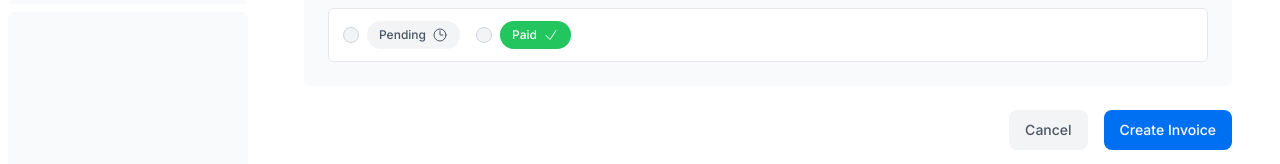
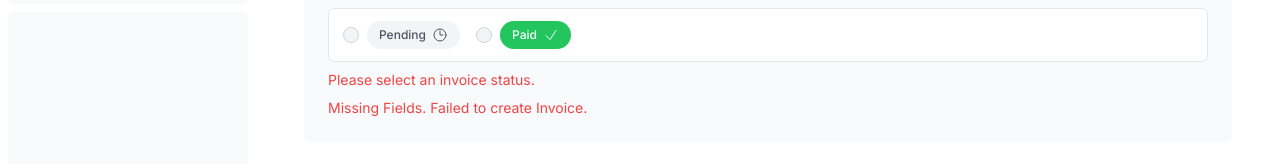
Before and after one commit to lbgeist/nextjsfoundations, a Next.js app: page /dashboard/invoices/create in a window 1280 px wide. Both pictures are taken after typing "5" into the empty fields and a click on the button "Create Invoice". Shown: the part 340-504 px from the top of the page. Built offline with nearby package versions, Linux system fonts and the light colour scheme; no server answers; the database is empty; a web font is replaced by a local one.

Commit message:
create and edit invoice pages with accessibility

```diff
--- a/app/lib/actions.ts
+++ b/app/lib/actions.ts
@@ -69,13 +69,25 @@
   redirect('/dashboard/invoices');
 }
 
-export async function updateInvoice(id: string, formData: FormData) {
-  const { customerId, amount, status } = UpdateInvoice.parse({
+export async function updateInvoice(
+  id: string,
+  prevState: State,
+  formData: FormData
+) {
+  const validatedFields = UpdateInvoice.safeParse({
     customerId: formData.get('customerId'),
     amount: formData.get('amount'),
     status: formData.get('status'),
   });
 
+  if (!validatedFields.success) {
+    return {
+      errors: validatedFields.error.flatten().fieldErrors,
+      message: 'Missing Fields. Failed to Update Invoice.',
+    };
+  }
+
+  const { customerId, amount, status } = validatedFields.data;
   const amountInCents = amount * 100;
 
   try {
@@ -85,8 +97,7 @@
       WHERE id = ${id}
     `;
   } catch (error) {
-    // Log error to console for now
-    console.error(error);
+    return { message: 'Database Error. Failed to Update Invoice.' };
   }
 
   revalidatePath('/dashboard/invoices');
--- a/app/ui/invoices/create-form.tsx
+++ b/app/ui/invoices/create-form.tsx
@@ -15,6 +15,7 @@
 export default function Form({ customers }: { customers: CustomerField[] }) {
   const initialState: State = { message: null, errors: {} };
   const [state, formAction] = useActionState(createInvoice, initialState);
+
   return (
     <form action={formAction}>
       <div className="rounded-md bg-gray-50 p-4 md:p-6">
@@ -66,8 +67,17 @@
                 step="0.01"
                 placeholder="Enter USD amount"
                 className="peer block w-full rounded-md border border-gray-200 py-2 pl-10 text-sm outline-2 placeholder:text-gray-500"
+                aria-describedby="amount-error"
               />
               <CurrencyDollarIcon className="pointer-events-none absolute left-3 top-1/2 h-[18px] w-[18px] -translate-y-1/2 text-gray-500 peer-focus:text-gray-900" />
+            </div>
+            <div id="amount-error" aria-live="polite" aria-atomic="true">
+              {state.errors?.amount &&
+                state.errors.amount.map((error: string) => (
+                  <p className="mt-2 text-sm text-red-500" key={error}>
+                    {error}
+                  </p>
+                ))}
             </div>
           </div>
         </div>
@@ -86,6 +96,7 @@
                   type="radio"
                   value="pending"
                   className="h-4 w-4 cursor-pointer border-gray-300 bg-gray-100 text-gray-600 focus:ring-2"
+                  aria-describedby="status-error"
                 />
                 <label
                   htmlFor="pending"
@@ -101,6 +112,7 @@
                   type="radio"
                   value="paid"
                   className="h-4 w-4 cursor-pointer border-gray-300 bg-gray-100 text-gray-600 focus:ring-2"
+                  aria-describedby="status-error"
                 />
                 <label
                   htmlFor="paid"
@@ -110,6 +122,17 @@
                 </label>
               </div>
             </div>
+          </div>
+          <div id="status-error" aria-live="polite" aria-atomic="true">
+            {state.errors?.status &&
+              state.errors.status.map((error: string) => (
+                <p className="mt-2 text-sm text-red-500" key={error}>
+                  {error}
+                </p>
+              ))}
+          </div>
+          <div>
+            <p className="mt-2 text-sm text-red-500">{state.message}</p>
           </div>
         </fieldset>
       </div>
--- a/app/ui/invoices/edit-form.tsx
+++ b/app/ui/invoices/edit-form.tsx
@@ -9,7 +9,8 @@
 } from '@heroicons/react/24/outline';
 import Link from 'next/link';
 import { Button } from '@/app/ui/button';
-import { updateInvoice } from '@/app/lib/actions';
+import { updateInvoice, State } from '@/app/lib/actions';
+import { useActionState } from 'react';
 
 export default function EditInvoiceForm({
   invoice,
@@ -18,9 +19,11 @@
   invoice: InvoiceForm;
   customers: CustomerField[];
 }) {
+  const initialState: State = { message: null, errors: {} };
   const updateInvoiceWithId = updateInvoice.bind(null, invoice.id);
+  const [state, formAction] = useActionState(updateInvoiceWithId, initialState);
   return (
-    <form action={updateInvoiceWithId}>
+    <form action={formAction}>
       <div className="rounded-md bg-gray-50 p-4 md:p-6">
         {/* Customer Name */}
         <div className="mb-4">
```
